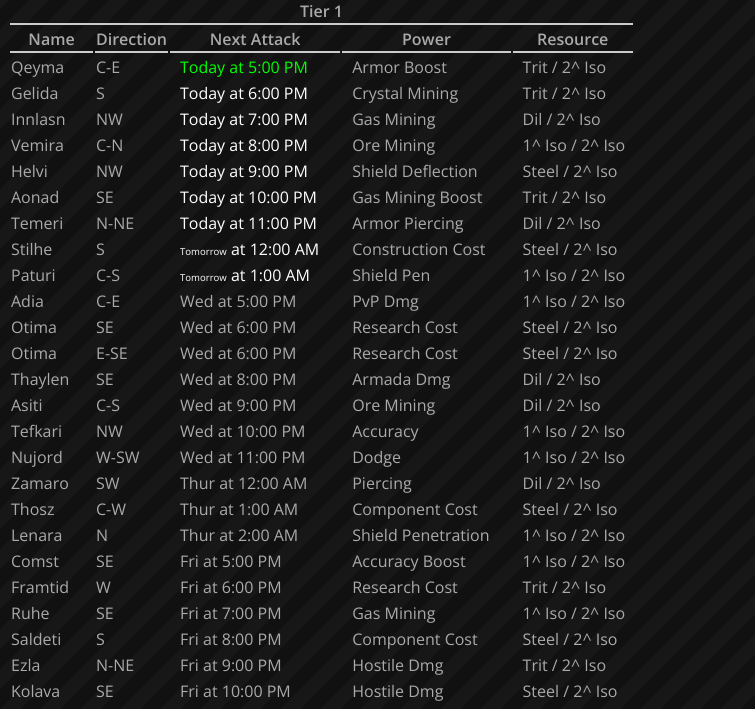
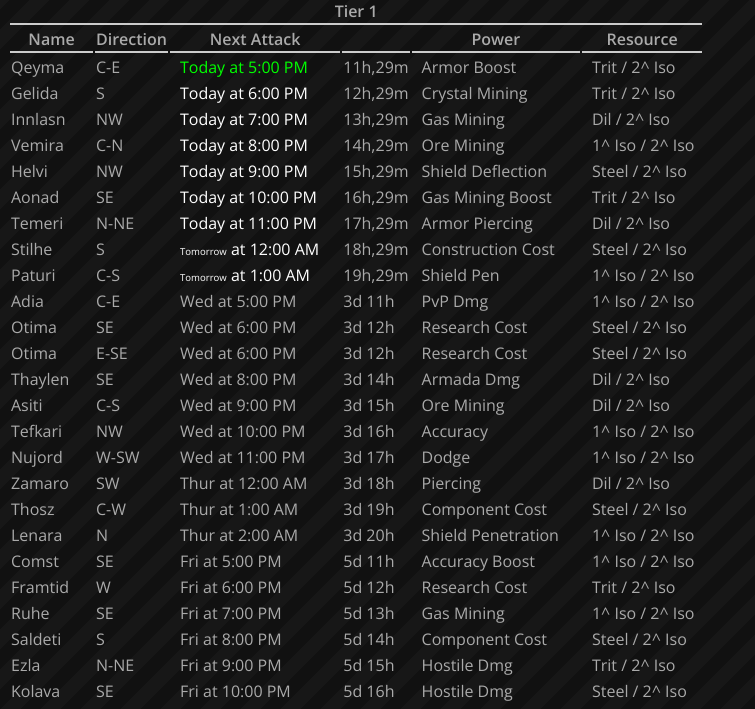
Before and after one commit to the1killer/stfcTCTimers, a website with bundled scripts: page index.html in a window 1280 px wide. Shown: the part 151-860 px from the top of the page, without its empty margins (0-755 px from the left). Built offline with nearby package versions, Linux system fonts and the light colour scheme.

Commit message:
Add duration

```diff
--- a/assets/timers.js
+++ b/assets/timers.js
@@ -12,6 +12,22 @@ moment.fn.roundNext15Min = function () {
         this.seconds(0);
         return this;
     }
+
+const shortEnglishHumanizer = humanizeDuration.humanizer({
+    language: "shortEn",
+    languages: {
+        shortEn: {
+        y: () => "y",
+        mo: () => "mo",
+        w: () => "w",
+        d: () => "d",
+        h: () => "h",
+        m: () => "m",
+        s: () => "s",
+        ms: () => "ms",
+        },
+    },
+});
 
 let STFCTimers;
 STFCTimers = (function() {
@@ -60,8 +76,8 @@ STFCTimers = (function() {
             var hide = location.hash.includes("hidet"+tier);
             $("#syslist").append(`
             <tbody id='t${tier}' class='tier'>
-                <tr><th colspan='5' class='tierheader' onclick="STFCTimers.toggleTier(${tier})">Tier ${tier}</th></tr>
-                <tr data-tier='${tier}' class='${hide ? "hide" : ""}'><th>Name</th><th>Direction</th><th>Next Attack</th><th>Power</th><th>Resource</th>
+                <tr><th colspan='6' class='tierheader' onclick="STFCTimers.toggleTier(${tier})">Tier ${tier}</th></tr>
+                <tr data-tier='${tier}' class='${hide ? "hide" : ""}'><th>Name</th><th>Direction</th><th>Next Attack</th><th></th><th>Power</th><th>Resource</th>
             </tbody>
             `);
             renderSystems(tier, hide)
@@ -109,11 +125,19 @@ STFCTimers = (function() {
                 color = "";
             }
 
+            var duration = shortEnglishHumanizer(time.diff());
+            duration = duration.replace(/[\s\t]+/g,'');
+            var split = duration.split(',')
+            if(split.length > 2) {
+                duration = `${split[0]} ${split[1]}`
+            }
+
             $("#t"+tier).append(`
             <tr id='sys-${sys.name}' class='sys ${hide ? "hide" : ""}' data-tier='${tier}'>
                 <td>${sys.name}</td>
                 <td>${sys.direction}</td>
                 <td class="time"><span class="${color}">${strtime}</span></td>
+                <td class="duration">${duration}</td>
                 <td class="power">${sys.power || ""}</td>
                 <td class="power">${sys.resource || ""}</td>
             </tr>`)
--- a/index.html
+++ b/index.html
@@ -40,6 +40,7 @@
         <script src="https://cdn.jsdelivr.net/npm/leaflet@1.7.1/dist/leaflet-src.min.js"></script>
         <script src="https://cdn.jsdelivr.net/npm/moment@2.29.1/moment.min.js"></script>
         <script src="https://cdn.jsdelivr.net/npm/corejs-typeahead@1.3.1/dist/typeahead.bundle.min.js"></script>
+        <script src="https://cdn.jsdelivr.net/npm/humanize-duration@3.24.0/humanize-duration.min.js"></script>
         <script src="./assets/timers.js"></script>
         <script>
             $(document).ready(function() {
```
